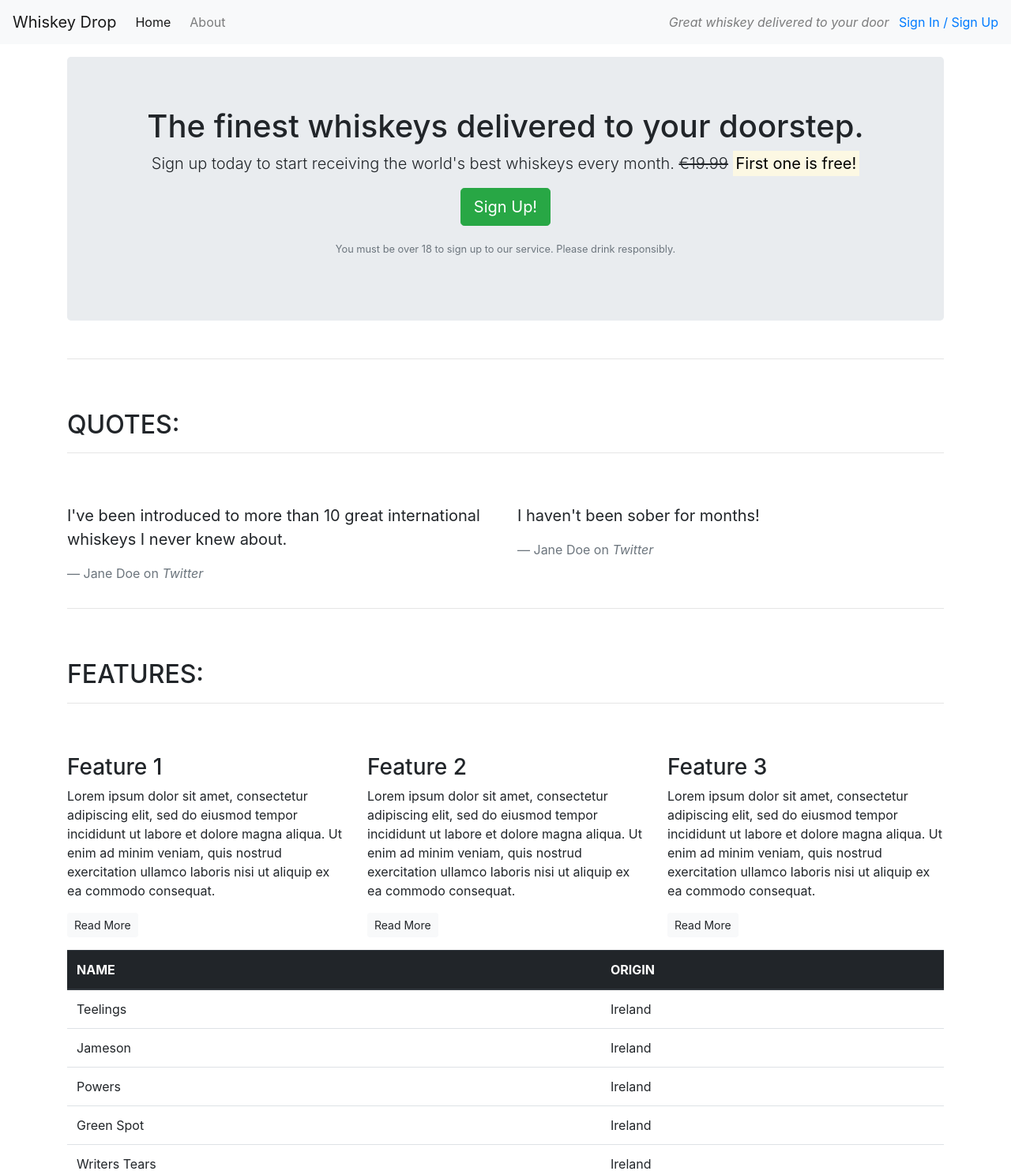
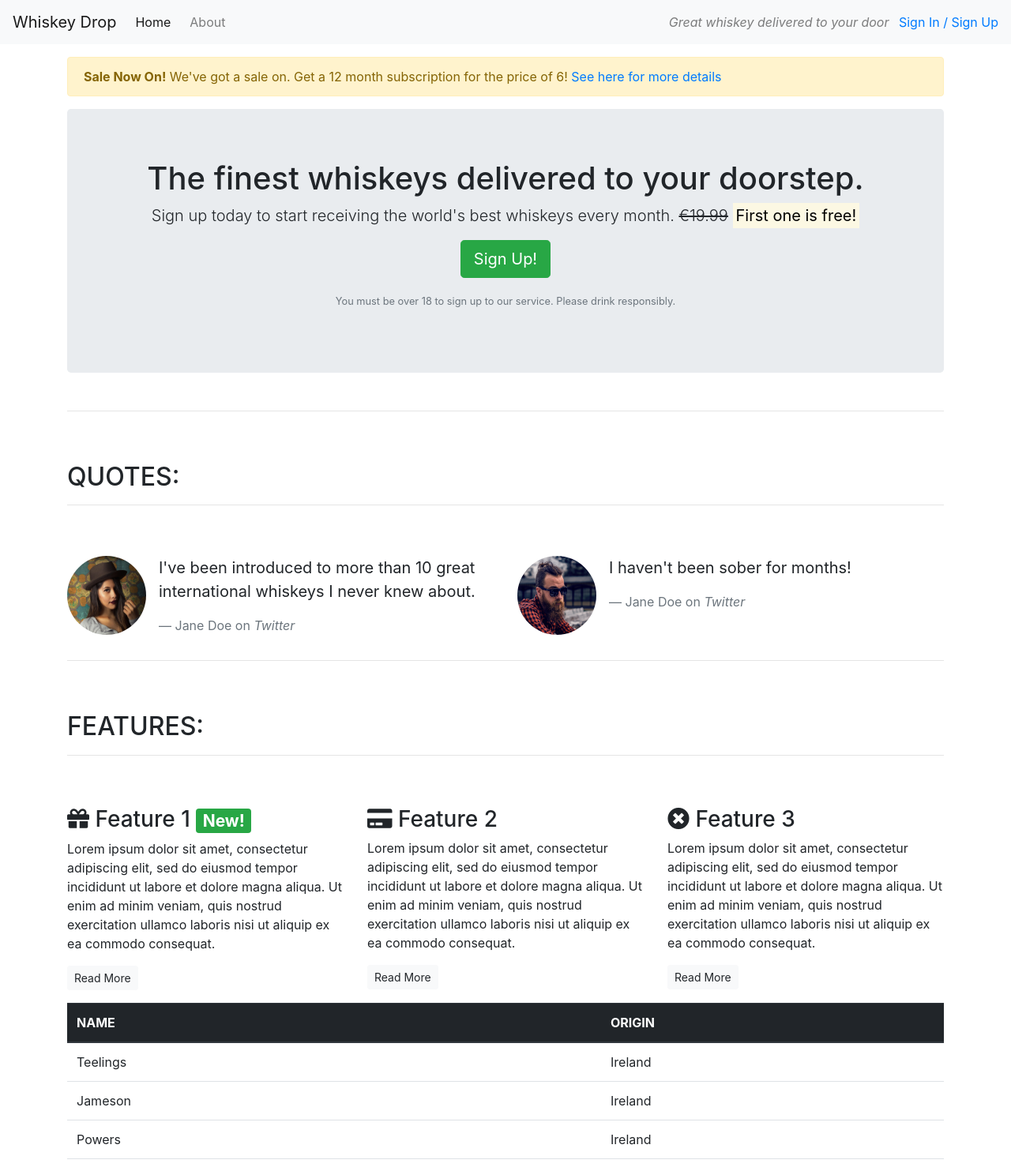
Before and after one commit to Jamsey911/Bootstrap, a plain HTML site: page index.html in a window 1280 px wide. Shown: the top 1483 px of the page at 79% size. Drawn offline with nearby package versions, Linux system fonts and the light colour scheme.

Commit message:
Add images to features

```diff
--- a/index.html
+++ b/index.html
@@ -7,6 +7,7 @@
     <title>Whiskey Drop | Taste a new whiskey every month</title>
     <meta name="viewport" content="width=device-width, initial-scale=1.0">
     <link rel="stylesheet" href="https://maxcdn.bootstrapcdn.com/bootstrap/4.1.3/css/bootstrap.min.css">
+    <link rel="stylesheet" href="https://use.fontawesome.com/releases/v5.6.1/css/all.css" integrity="sha384-gfdkjb5BdAXd+lj+gudLWI+BXq4IuLW5IT+brZEZsLFm++aCMlF1V92rMkPaX4PP" crossorigin="anonymous">
 </head>
 
 <body>
@@ -27,6 +28,13 @@
         <!--</div>-->
     </nav>
     <article class="container mt-3">
+        <div class="row d-none d-sm-block">
+            <div class="col-12">
+                <div class="alert alert-warning">
+                    <strong>Sale Now On!</strong> We've got a sale on. Get a 12 month subscription for the price of 6! <a href="">See here for more details</a>
+                </div>
+            </div>
+        </div>
         <!-- Callout -->
         <div class="row">
             <div class="col-12">
@@ -53,16 +61,30 @@
             </div>
             <div class="row">
                 <div class="col-12 col-md-6">
+                    <div class="media">
+                        <div class="d-none d-sm-block">
+                            <img src="assets/images/girl-image.png" class="rounded-circle mr-3" height=100 width=100>
+                        </div>
+                        <div class="media-body">
                             <blockquote class="blockquote">
                                 <p>I've been introduced to more than 10 great international whiskeys I never knew about.</p>
                                 <footer class="blockquote-footer">Jane Doe on <cite title="Twitter">Twitter</cite></footer>
                             </blockquote>
                         </div>
+                    </div>
+                </div>
                 <div class="col-12 col-md-6">
+                    <div class="media">
+                        <div class="d-none d-sm-block">
+                            <img src="assets/images/guy-image.png" class="rounded-circle mr-3" height=100 width=100>
+                        </div>
+                        <div class="media-body">
                             <blockquote class="blockquote">
                                 <p>I haven't been sober for months!</p>
                                 <footer class="blockquote-footer">Jane Doe on <cite title="Twitter">Twitter</cite></footer>
                             </blockquote>
+                        </div>
+                    </div>
                 </div>
             </div>
         </section>
@@ -79,21 +101,21 @@
             <div class="row">
                 <div class="col-12 col-md-6 col-lg-4">
                     <div class="feature">
-                        <h3>Feature 1</h3>
+                        <h3><i class="fas fa-gift d-none d-sm-inline"></i> Feature 1 <span class="badge badge-success">New!</span></h3>
                         <p>Lorem ipsum dolor sit amet, consectetur adipiscing elit, sed do eiusmod tempor incididunt ut labore et dolore magna aliqua. Ut enim ad minim veniam, quis nostrud exercitation ullamco laboris nisi ut aliquip ex ea commodo consequat.</p>
                         <p><a class="btn btn-sm btn-light" href="">Read More</a></p>
                     </div>
                 </div>
                 <div class="col-12 col-md-6 col-lg-4">
                     <div class="feature">
-                        <h3>Feature 2</h3>
+                        <h3><i class="fas fa-credit-card d-none d-sm-inline"></i> Feature 2</h3>
                         <p>Lorem ipsum dolor sit amet, consectetur adipiscing elit, sed do eiusmod tempor incididunt ut labore et dolore magna aliqua. Ut enim ad minim veniam, quis nostrud exercitation ullamco laboris nisi ut aliquip ex ea commodo consequat.</p>
                         <p><a class="btn btn-sm btn-light" href="">Read More</a></p>
                     </div>
                 </div>
                 <div class="col-12 d-md-none d-lg-block col-lg-4">
                     <div class="feature">
-                        <h3>Feature 3</h3>
+                        <h3><i class="fas fa-times-circle d-none d-sm-inline"></i> Feature 3</h3>
                         <p>Lorem ipsum dolor sit amet, consectetur adipiscing elit, sed do eiusmod tempor incididunt ut labore et dolore magna aliqua. Ut enim ad minim veniam, quis nostrud exercitation ullamco laboris nisi ut aliquip ex ea commodo consequat.</p>
                         <p><a class="btn btn-sm btn-light" href="">Read More</a></p>
                     </div>
```
Also changed, not shown: assets/images/girl-image.png (added), assets/images/guy-image.png (added). Lines whose indentation alone changed are shown as unchanged.
